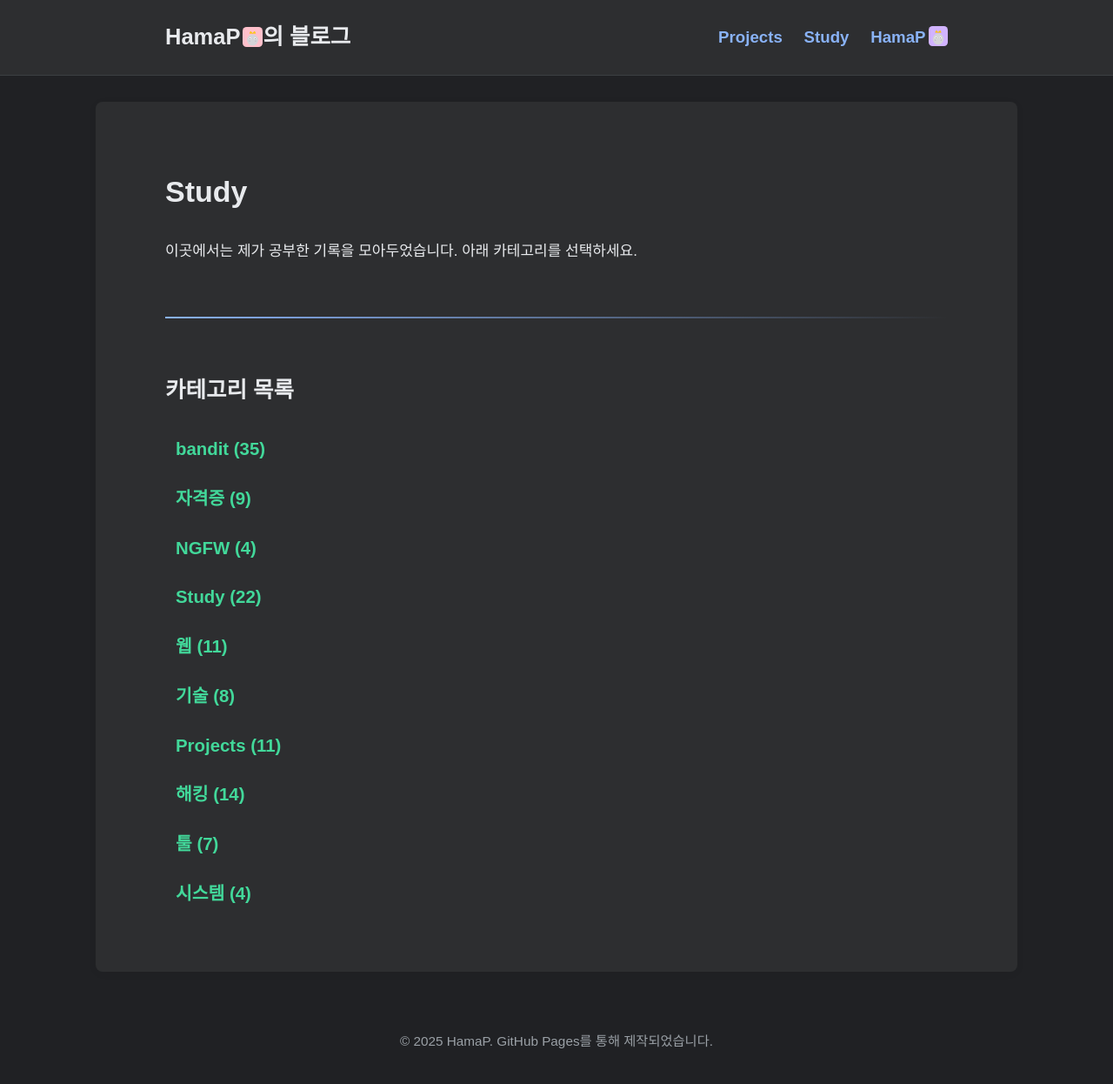
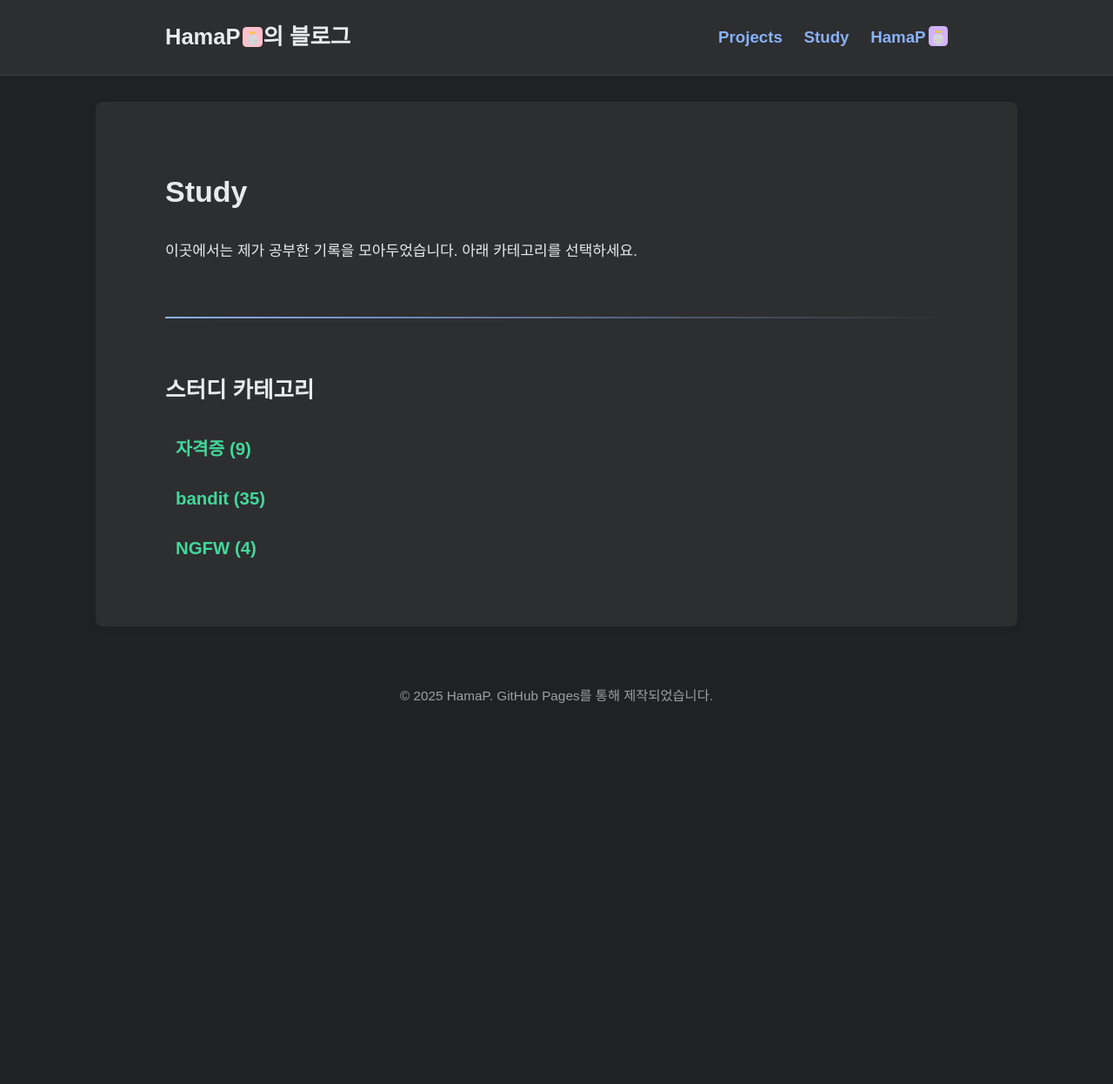
Before and after one commit to HamaP0/HamaP0.github.io, a Jekyll site: the page built from study.html, in a window 1280 px wide. Shown: the whole page at 87% size. Built offline with Jekyll 4.4.1, drawn with Linux system fonts in a browser that asks for light colours; some web fonts are replaced; after the commit the page ends 900 px from its top, so only the background shows below that.

Commit message:
Update study.html

```diff
--- a/study.html
+++ b/study.html
@@ -7,21 +7,25 @@ title: Study
 <p>이곳에서는 제가 공부한 기록을 모아두었습니다. 아래 카테고리를 선택하세요.</p>
 <hr>
 
-{% assign project_categories = "OWASP-Top-10" | split: "," %}
-<h2>카테고리 목록</h2>
+<h2>스터디 카테고리</h2>
 <ul class="category-list">
-  {% for pair in site.categories %}
-    {% assign cat = pair[0] %}
-    {% assign posts = pair[1] %}
-    {% unless project_categories contains cat %}
+  {% assign study_categories = "웹 기술|해킹 툴|웹 해킹|시스템 해킹|앱 해킹|자격증|bandit|NGFW" | split: "|" %}
+  {% for cat in study_categories %}
+    {% assign posts = site.categories[cat] %}
     {% if posts and posts.size > 0 %}
+      {% comment %}
+        카테고리 페이지 파일명(공백 제거 or 원본 그대로)
+        – “웹 기술” → category/웹기술.html
+        – “해킹 툴” → category/해킹툴.html
+        – “bandit” → category/bandit.html
+      {% endcomment %}
+      {% assign filename = cat | remove: " " %}
       <li>
         <a class="post-link"
-             href="{{ '/category/' | append: cat | append: '.html' | relative_url }}">
+           href="{{ '/category/' | append: filename | append: '.html' | relative_url }}">
           {{ cat }} ({{ posts.size }})
         </a>
       </li>
     {% endif %}
-    {% endunless %}
   {% endfor %}
 </ul>
```
Lines whose indentation alone changed are shown as unchanged.
